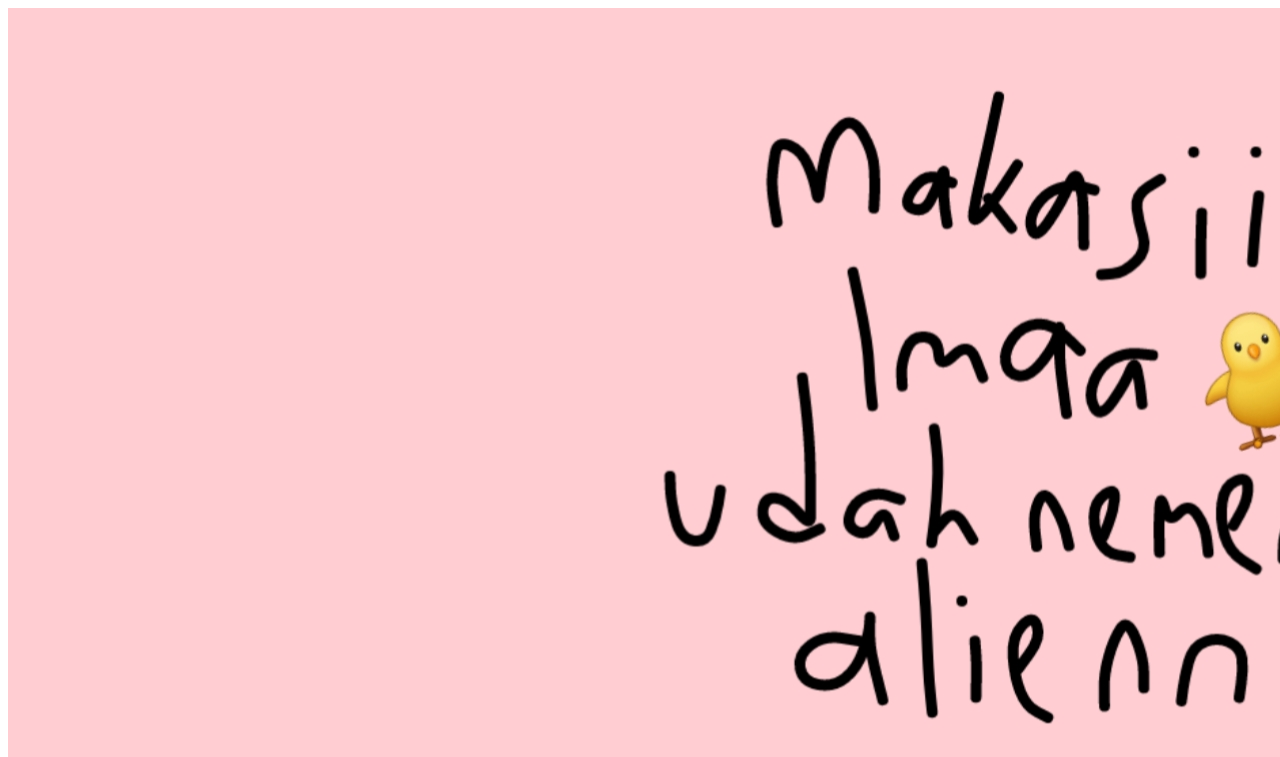
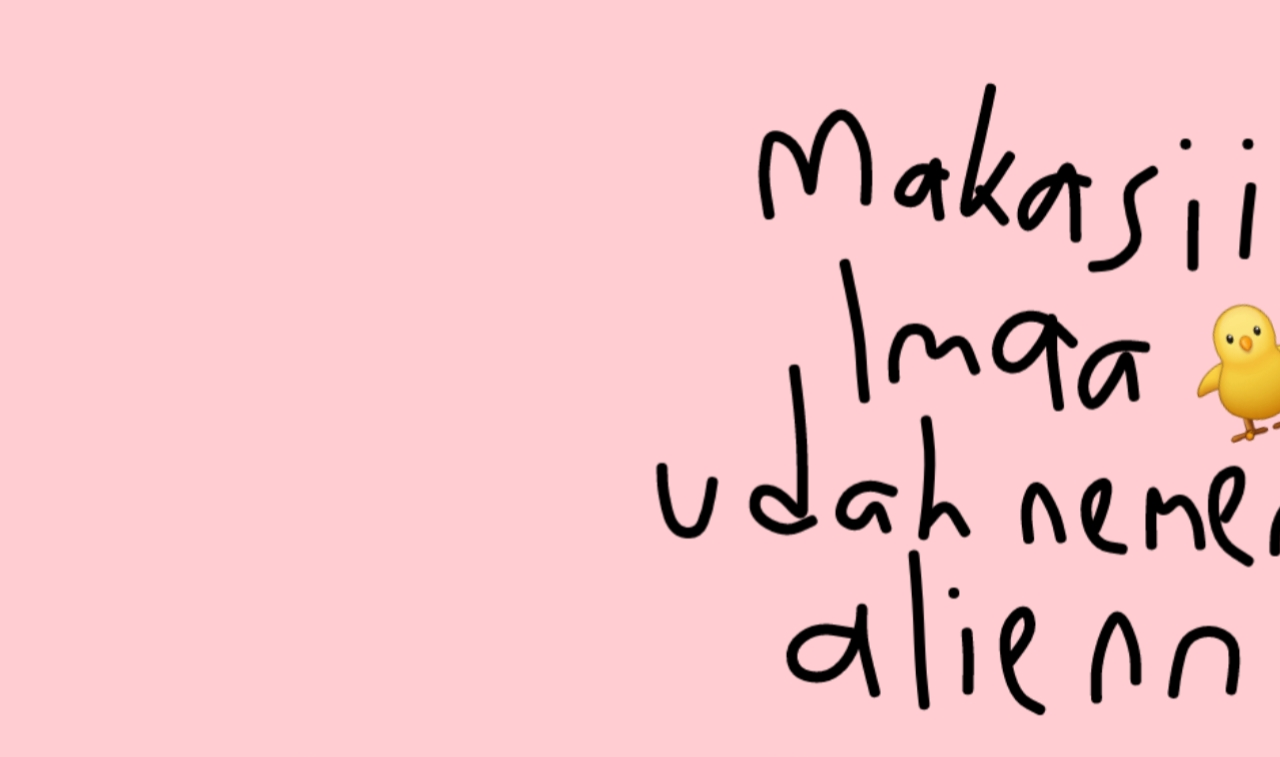
Before and after one commit to suratdarialien/suratdarialien.github.io, a plain HTML site: page index.html in a window 1280 px wide. Shown: the top 757 px of the page. Drawn offline with Linux system fonts and the light colour scheme.

Commit message:
Update index.html

```diff
--- a/index.html
+++ b/index.html
@@ -1 +1 @@
-<html><head style="margin:0"><img src="/20220319_152748.jpg"></head></html>
+<html><body style="margin:0;width:100%"><img src="/20220319_152748.jpg"></body></html>
```
